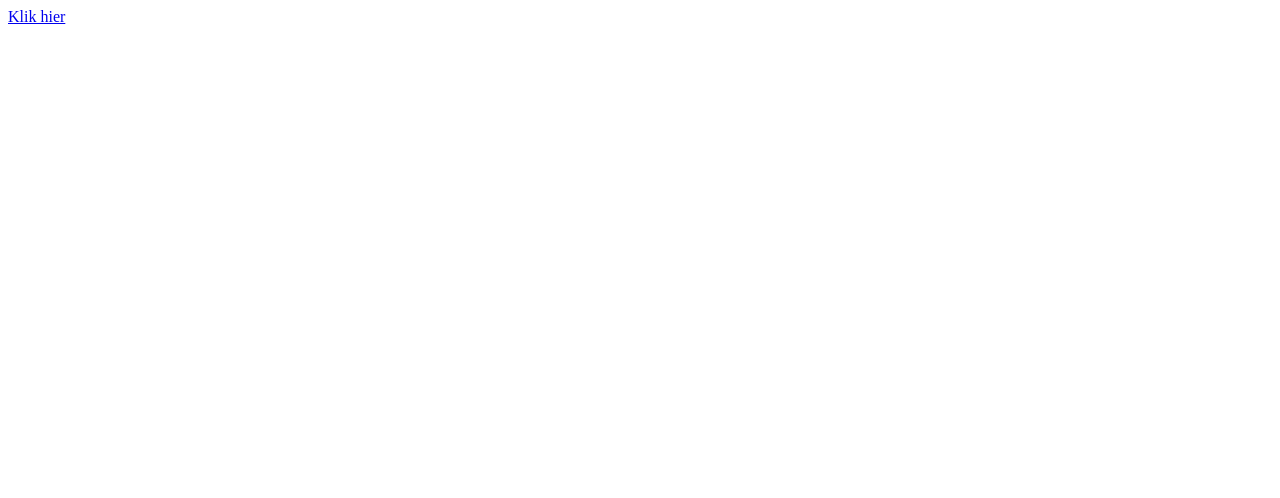
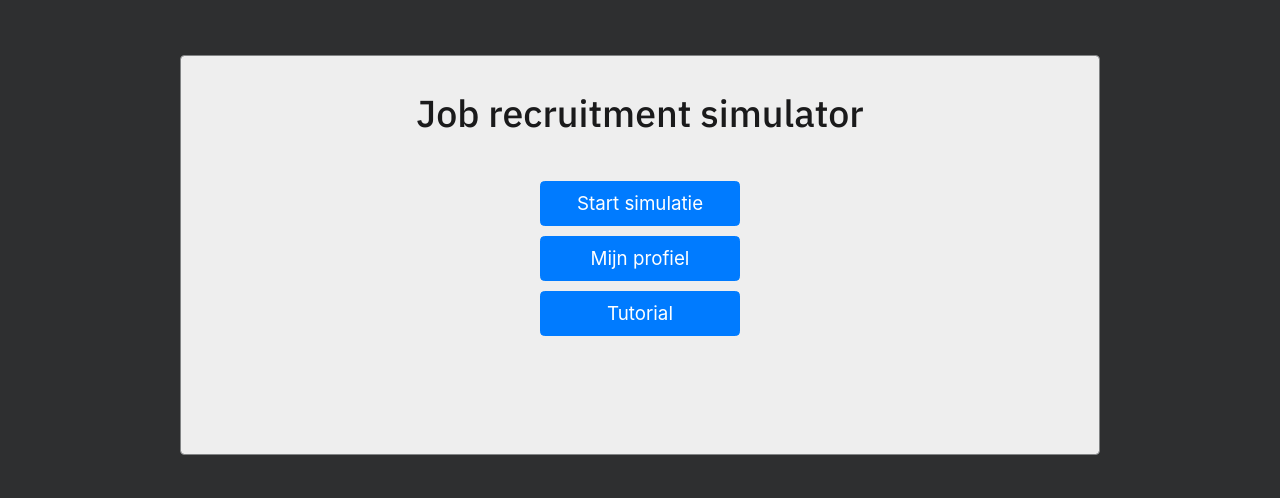
Before and after one commit to Don-nicko/don-nicko.github.io, a plain HTML site: page index.html in a window 1280 px wide. Drawn offline with nearby package versions, Linux system fonts and the light colour scheme.

Commit message:
Update index.html

```diff
--- a/index.html
+++ b/index.html
@@ -1 +1,70 @@
-<a href="protoypehome.html">Klik hier</a>
+<!doctype html>
+<html lang="en">
+  <head>
+    <!-- Required meta tags -->
+    <meta charset="utf-8">
+    <meta name="viewport" content="width=device-width, initial-scale=1, shrink-to-fit=no">
+
+    <!-- Bootstrap CSS -->
+    <link rel="stylesheet" href="https://stackpath.bootstrapcdn.com/bootstrap/4.4.1/css/bootstrap.min.css" integrity="sha384-Vkoo8x4CGsO3+Hhxv8T/Q5PaXtkKtu6ug5TOeNV6gBiFeWPGFN9MuhOf23Q9Ifjh" crossorigin="anonymous">
+
+    <!-- Prototype Css -->
+    <link rel="stylesheet" href="cssprototype.css" crossorigin="anonymous">
+
+    <!-- Font awesome -->
+    <script src="https://kit.fontawesome.com/9fe23fc8f1.js" crossorigin="anonymous"></script>
+
+    <!-- Google fonts -->
+    <link href="https://fonts.googleapis.com/css2?family=IBM+Plex+Sans:wght@400;500;700&family=Noto+Sans:ital,wght@0,400;0,700;1,400;1,700&display=swap" rel="stylesheet">
+
+    <title>Job recruitment simulator</title>
+  </head>
+  <body>
+
+      <div class="header">
+        <div class="container">
+
+        </div>
+    </div>
+      <div class="container menu-container">
+        <div class="row">
+            <div class="col">
+            </div>
+            <div class="col-10 menu-col">
+                <div class="menu-block">
+<!--
+                    <a href="javascript:javascript:history.go(-1)" class="btn btn-sm btn-micro btn-primary btn-back"><i class="fas fa-undo"></i></a>
+                    <a href="protoypehome.html" class="btn btn-sm btn-micro btn-danger btn-quit"><i class="fas fa-times-circle"></i></a>
+-->
+
+                    <h1>Job recruitment simulator</h1>
+                    <div class="row">
+                        <div class="col">
+                            <a class="btn btn-lg btn-primary mainbtn"  href="prototypelvlselect.html">Start simulatie</a>
+                        </div>
+                    </div>
+                    <div class="row">
+                        <div class="col">
+                            <a class="btn btn-lg btn-primary mainbtn" href="prototypeprofile.html">Mijn profiel</a>
+                        </div>
+                    </div>
+                    <div class="row">
+                        <div class="col">
+                            <a class="btn btn-lg btn-primary mainbtn"  href="prototypetutorial.html">Tutorial</a>
+                        </div>
+                    </div>
+                </div>
+            </div>
+            <div class="col">
+            </div>
+        </div>
+      </div>
+
+
+    <!-- Optional JavaScript -->
+    <!-- jQuery first, then Popper.js, then Bootstrap JS -->
+    <script src="https://code.jquery.com/jquery-3.4.1.slim.min.js" integrity="sha384-J6qa4849blE2+poT4WnyKhv5vZF5SrPo0iEjwBvKU7imGFAV0wwj1yYfoRSJoZ+n" crossorigin="anonymous"></script>
+    <script src="https://cdn.jsdelivr.net/npm/popper.js@1.16.0/dist/umd/popper.min.js" integrity="sha384-Q6E9RHvbIyZFJoft+2mJbHaEWldlvI9IOYy5n3zV9zzTtmI3UksdQRVvoxMfooAo" crossorigin="anonymous"></script>
+    <script src="https://stackpath.bootstrapcdn.com/bootstrap/4.4.1/js/bootstrap.min.js" integrity="sha384-wfSDF2E50Y2D1uUdj0O3uMBJnjuUD4Ih7YwaYd1iqfktj0Uod8GCExl3Og8ifwB6" crossorigin="anonymous"></script>
+  </body>
+</html>
```
